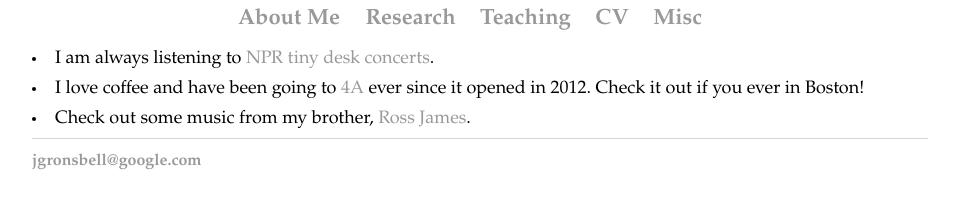
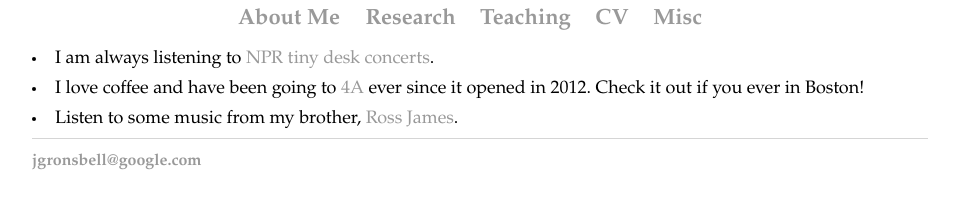
Before and after one commit to jgrons/old_website, a Jekyll site: the page built from misc.html, in a window 1280 px wide. Shown: the part 144-353 px from the top of the page, without its empty margins (160-1119 px from the left). Built offline with Jekyll 4.4.1, drawn with Linux system fonts in a browser that asks for light colours.

Commit message:
Update misc.html

```diff
--- a/misc.html
+++ b/misc.html
@@ -17,7 +17,7 @@ title: Jesse Gronsbell
    <a href="http://www.4acoffee.com/about.html"> 4A</a> ever since it opened in 2012. Check it out if you ever
 	in Boston!</li>
 
-   <li style="font-size:18px; font-family: palatino; margin-bottom:8px"> Check out some music from my brother,
+   <li style="font-size:18px; font-family: palatino; margin-bottom:8px"> Listen to some music from my brother,
    <a href="https://www.rossjamesmusic.com/"> Ross James</a>. </li>
 
 
```
